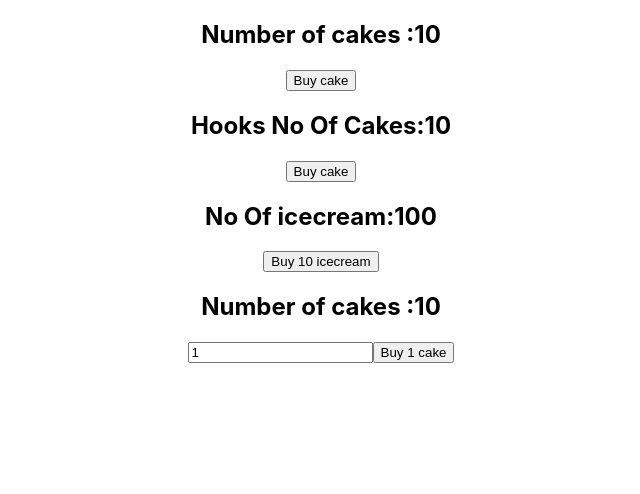
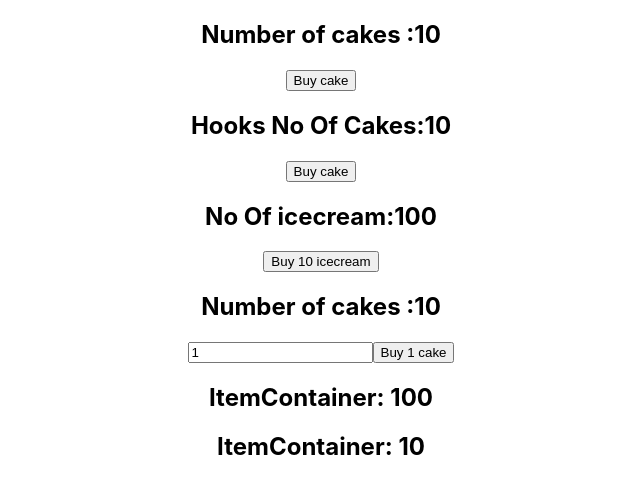
Before and after one commit to Aashiish-Pandey/redux-practice, a React (Create React App) app: page / in a window 1280 px wide. Shown: the top 494 px of the page, without its empty margins (319-959 px from the left). Built offline with nearby package versions, Linux system fonts and the light colour scheme.

Commit message:
ownProps parameter in mapStateToProps

```diff
--- a/src/App.js
+++ b/src/App.js
@@ -6,6 +6,7 @@
 import HooksCakeContainer from "./components/HooksCakeContainer";
 import IceCreamContainer from "./components/IceCreamContainer";
 import NewCakeConatiner from "./components/NewCakeConatiner";
+import ItemContainer from "./components/ItemContainer";
 
 function App() {
   return (
@@ -15,6 +16,8 @@
         <HooksCakeContainer/>
         <IceCreamContainer/>
         <NewCakeConatiner/>
+        <ItemContainer />
+        <ItemContainer cake/>
       </div>
     </Provider>
   );
--- /dev/null
+++ b/src/components/ItemContainer.js
@@ -0,0 +1,22 @@
+import React from "react";
+import {connect} from 'react-redux'
+
+function ItemContainer(props) {
+  return (
+    <div>
+      <h2>ItemContainer: {props.item}</h2>
+    </div>
+  );
+}
+
+const mapStateToProps = (state, ownProps) => {
+  const itemState = ownProps.cake
+    ? state.cake.noOfCakes
+    : state.iceCream.noOfIcecream;
+
+  return {
+    item: itemState,
+  };
+};
+
+export default connect(mapStateToProps,)(ItemContainer);
```
